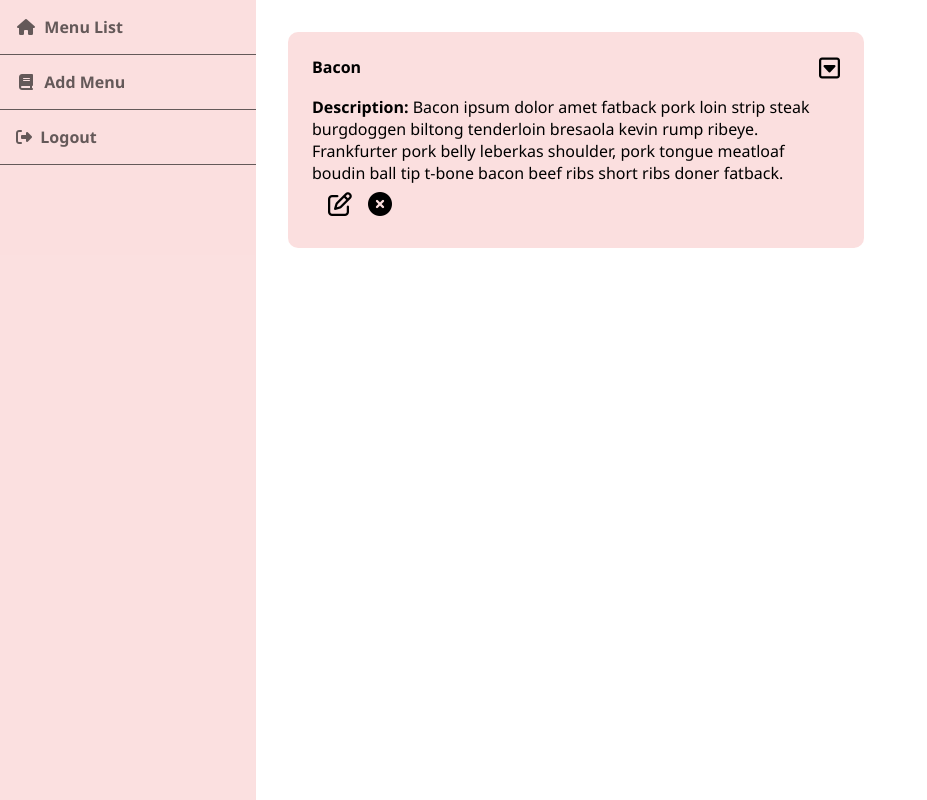
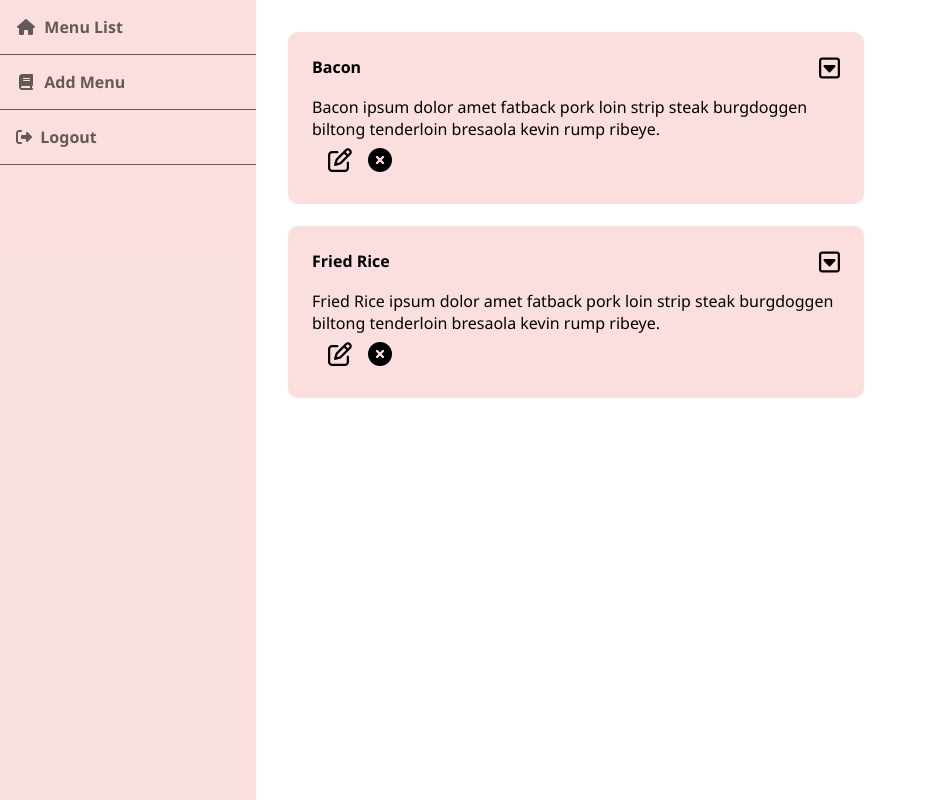
Before and after one commit to MicahBala/bookAMeal, a plain HTML site: page app/ui/admin.html in a window 1280 px wide. Shown: the whole page, without its empty margins (0-927 px from the left). Drawn offline with Linux system fonts and the light colour scheme.

Commit message:
[Feature] Added script to fetch menu list from json file

```diff
--- a/app/ui/admin.html
+++ b/app/ui/admin.html
@@ -24,33 +24,33 @@
         >
       </div>
       <div class="content-admin">
-        <div class="menu-list">
+        <div id="menu-list">
+          <!-- <p id="menu-name"></p>
+          <p id="menu-description"></p> -->
+          <!-- <ul id="list">
+            <li>
               <div class="menu">
                 <div class="menu-header">
-              <h1>Bacon</h1>
+                  <h1 id="menu-name"></h1>
                   <i
                     class="fa fa-caret-square-o-down drop-menu"
                     aria-hidden="true"
                   ></i>
                 </div>
                 <div class="menu-body">
-              <p>
-                <span class="font-bold">Description: </span>Bacon ipsum dolor
-                amet fatback pork loin strip steak burgdoggen biltong tenderloin
-                bresaola kevin rump ribeye. Frankfurter pork belly leberkas
-                shoulder, pork tongue meatloaf boudin ball tip t-bone bacon beef
-                ribs short ribs doner fatback.
-              </p>
+                  <p id="menu-description"></p>
                   <div class="menu-footer">
                     <i class="fa fa-pencil-square-o" aria-hidden="true"></i>
                     <i class="fa fa-times-circle" aria-hidden="true"></i>
                   </div>
                 </div>
               </div>
+            </li>
+          </ul> -->
         </div>
       </div>
     </div>
 
-    <!-- <script src="./js/main.js"></script> -->
+    <script src="./js/menu.js"></script>
   </body>
 </html>
--- a/app/ui/css/main.css
+++ b/app/ui/css/main.css
@@ -7,6 +7,7 @@
   font-size: 100%;
   vertical-align: baseline;
   box-sizing: border-box;
+  list-style-type: none;
 }
 
 /* Variables */
--- /dev/null
+++ b/app/ui/js/menu.js
@@ -0,0 +1,57 @@
+'use strict';
+
+let list = document.getElementById('menu-list');
+
+// list.innerHTML = `
+// <li>
+//     <div class="menu">
+//     <div class="menu-header">
+//         <h1 id="menu-name"></h1>
+//         <i
+//         class="fa fa-caret-square-o-down drop-menu"
+//         aria-hidden="true"
+//         ></i>
+//     </div>
+//     <div class="menu-body">
+//         <p id="menu-description"></p>
+//         <div class="menu-footer">
+//         <i class="fa fa-pencil-square-o" aria-hidden="true"></i>
+//         <i class="fa fa-times-circle" aria-hidden="true"></i>
+//         </div>
+//     </div>
+//     </div>
+// </li>
+// `;
+
+// let menuName = document.getElementById('menu-name');
+// let menuDescription = document.getElementById('menu-description');
+let result = '';
+fetch('./jsonfiles/menu.json')
+  .then(res => res.json())
+  .then(menuList => {
+    menuList.forEach(menu => {
+      const { name, description } = menu;
+
+      result += `
+
+            <div class="menu">
+                <div class="menu-header">
+                    <h1 id="menu-name">${name}</h1>
+                    <i
+                    class="fa fa-caret-square-o-down drop-menu"
+                    aria-hidden="true"
+                    ></i>
+                </div>
+                <div class="menu-body">
+                    <p id="menu-description">${description}</p>
+                    <div class="menu-footer">
+                    <i class="fa fa-pencil-square-o" aria-hidden="true"></i>
+                    <i class="fa fa-times-circle" aria-hidden="true"></i>
+                    </div>
+                </div>
+            </div> <br />
+            `;
+
+      list.innerHTML = result;
+    });
+  });
--- /dev/null
+++ b/app/ui/jsonfiles/menu.json
@@ -0,0 +1,12 @@
+[
+  {
+    "id": 1,
+    "name": "Bacon",
+    "description": "Bacon ipsum dolor amet fatback pork loin strip steak burgdoggen biltong tenderloin bresaola kevin rump ribeye."
+  },
+  {
+    "id": 2,
+    "name": "Fried Rice",
+    "description": "Fried Rice ipsum dolor amet fatback pork loin strip steak burgdoggen biltong tenderloin bresaola kevin rump ribeye."
+  }
+]
```
Lines whose indentation alone changed are shown as unchanged.
